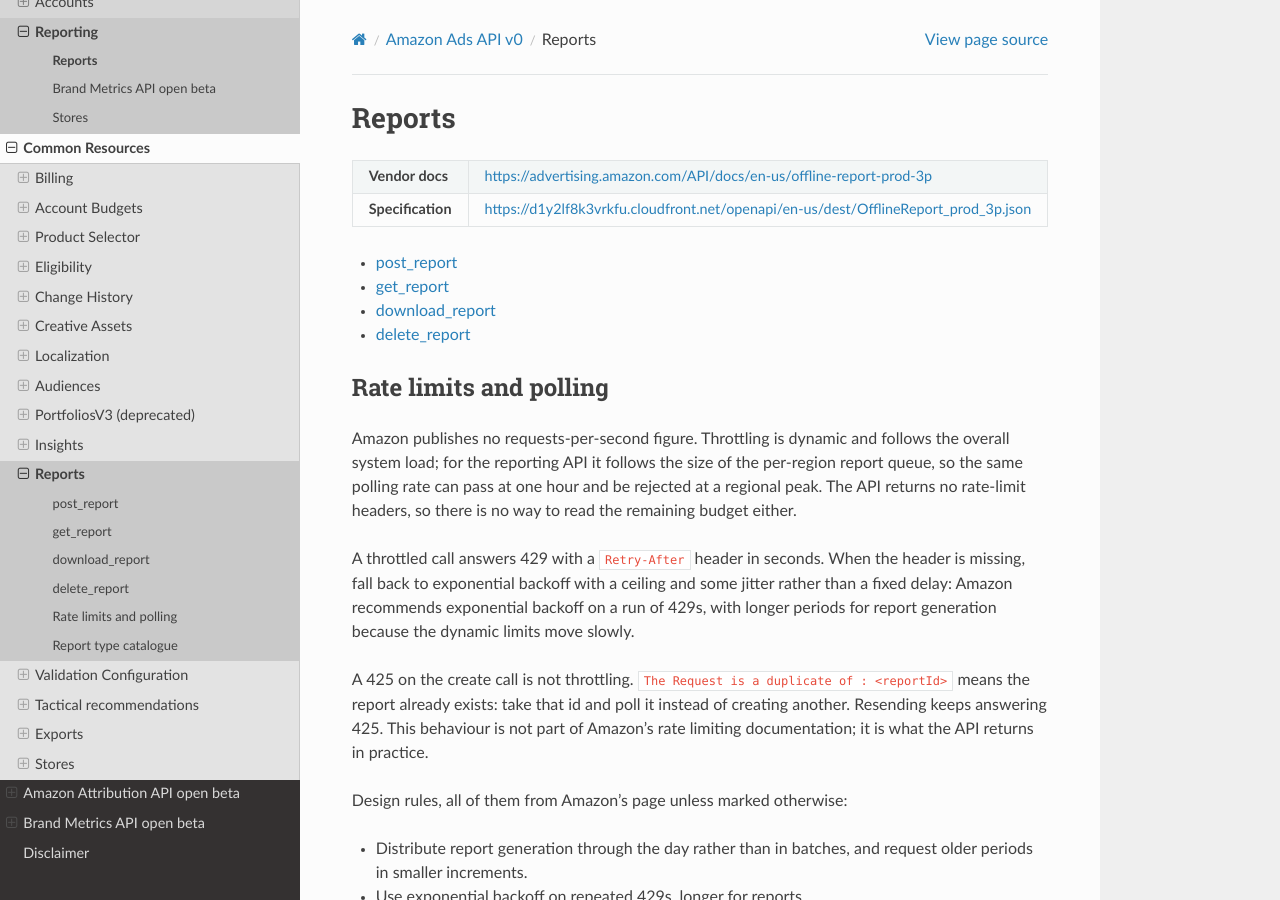
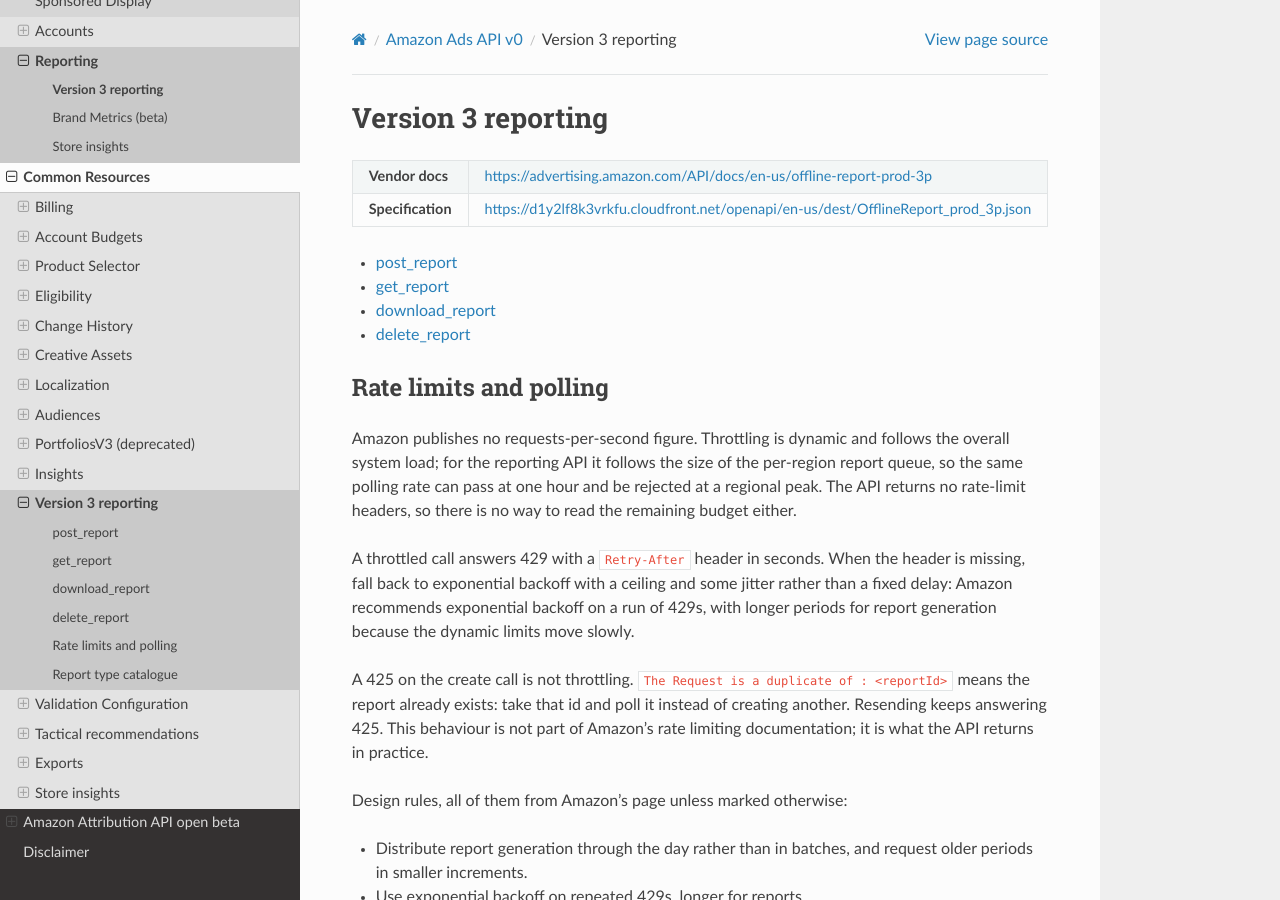
Before and after one commit to denisneuf/python-amazon-ad-api, a Sphinx documentation site: the page built from docs/api/reports.rst, in a window 1280 px wide and 900 px high. Built offline with Sphinx 7.4.7 and the Read the Docs theme 3.1.0, drawn with Linux system fonts in a browser that asks for light colours.

Commit message:
docs: use the vendor titles for the reporting pages and drop the duplicate toctree entry

```diff
--- a/docs/api/brand_metrics.rst
+++ b/docs/api/brand_metrics.rst
@@ -1,5 +1,5 @@
-Brand Metrics API open beta
-===========================
+Brand Metrics (beta)
+====================
 
 .. list-table::
     :header-rows: 0
--- a/docs/api/reports.rst
+++ b/docs/api/reports.rst
@@ -1,5 +1,5 @@
-Reports
-=======
+Version 3 reporting
+===================
 
 
 .. list-table::
--- a/docs/api/stores.rst
+++ b/docs/api/stores.rst
@@ -1,5 +1,5 @@
-Stores
-======
+Store insights
+==============
 
 .. list-table::
     :header-rows: 0
--- a/docs/index.rst
+++ b/docs/index.rst
@@ -13,7 +13,6 @@ This project helps you using python 3.8 to use the *Python Amazon Advertising AP
    v0
    api
    api/attribution
-   api/brand_metrics
    disclaimer
 
 
```
Also changed, not shown: README.md (+2 -2 lines).
